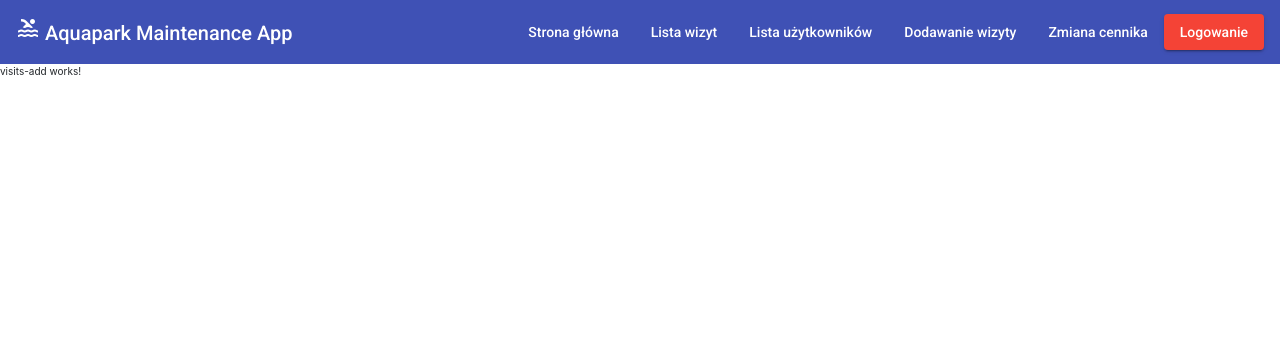
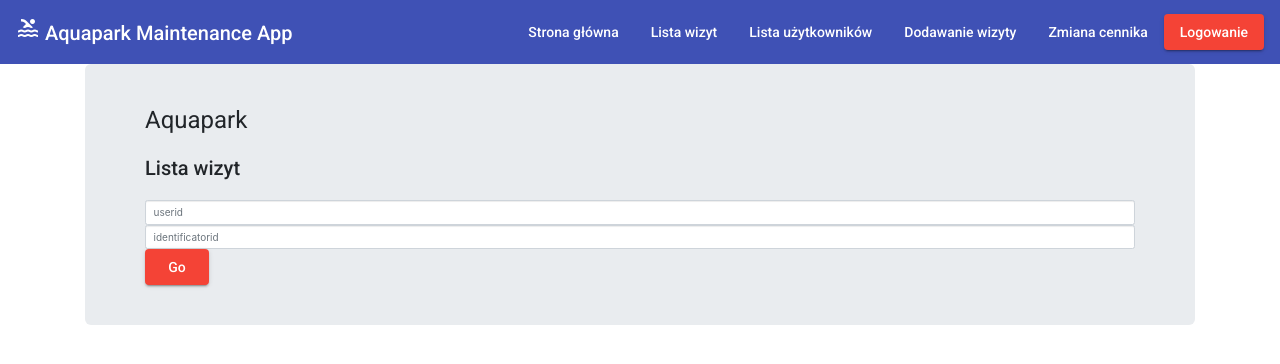
Before and after one commit to sosena1/AEII_2020_BD2_Sosna_Aquapark, an Angular app in the folder AEII_2020_BD2_Sosna_Aquapark-frontend-base/frontend-application/aquapark/: page /visitadd in a window 1280 px wide. Shown: the top 364 px of the page. Built offline with nearby package versions, Linux system fonts and the light colour scheme.

Commit message:
Poprawione wyświetlanie wizyt, dodane dodawanie wizyt (do drobnych poprawek, tj. end_visit), dodać dodawanie użytkownika

```diff
--- a/AEII_2020_BD2_Sosna_Aquapark-frontend-base/frontend-application/aquapark/src/app/data/visit.service.ts
+++ b/AEII_2020_BD2_Sosna_Aquapark-frontend-base/frontend-application/aquapark/src/app/data/visit.service.ts
@@ -4,6 +4,7 @@ import {HttpClient} from '@angular/common/http';
 // @ts-ignore
 import { Visit } from './visit';
 import {environment} from '../../environments/environment';
+
 
 @Injectable({
   providedIn: 'root'
@@ -21,6 +22,11 @@ export class VisitService {
   // Do jednej konkretnej
   getVisit(visitId): Observable<Visit> {
     return this.http.get<Visit>('http://localhost:8080/api/visit/' + visitId);
+  }
+
+  addVisit(visitObject): any {
+    // tslint:disable-next-line:ban-types
+    return this.http.post<Object>((environment.apiUrl + 'api/visit/start_visit'), visitObject);
   }
 }
 
@@ -74,6 +80,8 @@ export interface Links {
 }
 
 export interface Visit {
+  [key: string]: any;
+  clientName?: string;
   date: string;
   startTime: string;
   endTime: string;
--- a/AEII_2020_BD2_Sosna_Aquapark-frontend-base/frontend-application/aquapark/src/app/data/visit.ts
+++ b/AEII_2020_BD2_Sosna_Aquapark-frontend-base/frontend-application/aquapark/src/app/data/visit.ts
@@ -48,6 +48,7 @@
   }
 
  export interface Visit {
+    clientName: string;
     date: string;
     startTime: string;
     endTime: string;
--- a/AEII_2020_BD2_Sosna_Aquapark-frontend-base/frontend-application/aquapark/src/app/employees/employees.component.html
+++ b/AEII_2020_BD2_Sosna_Aquapark-frontend-base/frontend-application/aquapark/src/app/employees/employees.component.html
@@ -26,6 +26,8 @@
               <br>
               {{"Nr PESEL: "}}
               {{user.pesel}}
+              {{user._embedded.gender.genderName}}
+<!--              {{user._links.client.href}}-->
 <!--              Coś w tym stylu by się przydało poniżej w toUserDetails-->
 <!--              {{user._links.self.href}}-->
               <button (click)="toUserDetails()" mat-raised-button color="warn">Szczegóły</button>
--- a/AEII_2020_BD2_Sosna_Aquapark-frontend-base/frontend-application/aquapark/src/app/visits-add/visits-add.component.html
+++ b/AEII_2020_BD2_Sosna_Aquapark-frontend-base/frontend-application/aquapark/src/app/visits-add/visits-add.component.html
@@ -1 +1,17 @@
-<p>visits-add works!</p>
+<!--<p>visits-add works!</p>-->
+
+<link rel="stylesheet" href="https://stackpath.bootstrapcdn.com/bootstrap/4.5.2/css/bootstrap.min.css" integrity="sha384-JcKb8q3iqJ61gNV9KGb8thSsNjpSL0n8PARn9HuZOnIxN0hoP+VmmDGMN5t9UJ0Z" crossorigin="anonymous">
+<!--<p>visits works!</p>-->
+
+<div class="container">
+  <div class="jumbotron">
+    <h1>Aquapark</h1>
+    <h2>Lista wizyt</h2>
+
+
+    <input type="text" class="form-control" id="nr1" name="nr1" [(ngModel)]="userid" placeholder="userid">
+    <input type="text" class="form-control" id="nr2" name="nr2" [(ngModel)]="identificatorid" placeholder="identificatorid">
+    <button (click)="moveFurther()" mat-raised-button color="warn">Go</button>
+
+  </div>
+</div>
--- a/AEII_2020_BD2_Sosna_Aquapark-frontend-base/frontend-application/aquapark/src/app/visits-add/visits-add.component.ts
+++ b/AEII_2020_BD2_Sosna_Aquapark-frontend-base/frontend-application/aquapark/src/app/visits-add/visits-add.component.ts
@@ -1,4 +1,6 @@
 import { Component, OnInit } from '@angular/core';
+import {Router} from '@angular/router';
+import {VisitService} from '../data/visit.service';
 
 @Component({
   selector: 'app-visits-add',
@@ -7,9 +9,31 @@ import { Component, OnInit } from '@angular/core';
 })
 export class VisitsAddComponent implements OnInit {
 
-  constructor() { }
+  // Moje html
+  public userid: number;
+  public identificatorid: number;
+  constructor(private visitService: VisitService, private router: Router) { }
 
   ngOnInit(): void {
   }
 
+  // tslint:disable-next-line:typedef
+  moveFurther() {
+    console.log(this.userid, this.identificatorid);
+    // Tworzenie nowego obiektu userId z pól userid
+    // Tworzenie obiektu to tylko to co jest w klamrach
+    // v1
+    // this.visitService.addVisit({userId: this.userid, identificatorId: this.identificatorid});
+
+    // v2
+    const visitObject: any = {
+      userId: this.userid,
+      identificatorId: this.identificatorid
+    };
+    // this.visitService.addVisit(visitObject);
+    this.visitService.addVisit(visitObject).subscribe(data => console.log(data));
+
+    // this.router.navigate(['/users/' + emptyField]);
+  }
+
 }
--- a/AEII_2020_BD2_Sosna_Aquapark-frontend-base/frontend-application/aquapark/src/app/visits/visits.component.html
+++ b/AEII_2020_BD2_Sosna_Aquapark-frontend-base/frontend-application/aquapark/src/app/visits/visits.component.html
@@ -22,10 +22,13 @@
             {{", "}}
             {{visit.date}}
             {{"   | "}}
-<!--            <br>-->
             {{"Cena biletu: "}}
             {{visit.value}}
             {{"zł"}}
+            {{"   | "}}
+            {{"Nazwisko klienta"}}
+            {{visit.clientName}}
+
             </h4>
 <!--            var str = "http://localhost:4200/api/visits/1/client";-->
 <!--            {{inputString = visit._links.client.href}}-->
--- a/AEII_2020_BD2_Sosna_Aquapark-frontend-base/frontend-application/aquapark/src/app/visits/visits.component.ts
+++ b/AEII_2020_BD2_Sosna_Aquapark-frontend-base/frontend-application/aquapark/src/app/visits/visits.component.ts
@@ -2,6 +2,8 @@ import { Component, Injectable, OnInit } from '@angular/core';
 import {RootObject, Visit} from '../data/visit';
 import {VisitService} from '../data/visit.service';
 import {Router} from '@angular/router';
+import {HttpClient} from '@angular/common/http';
+import {Client} from '../data/user.service';
 
 @Component({
   selector: 'app-visits',
@@ -11,7 +13,7 @@ import {Router} from '@angular/router';
 
 export class VisitsComponent implements OnInit {
 
-  constructor(private visitService: VisitService, private router: Router) { }
+  constructor(private visitService: VisitService, private router: Router, private httpClient: HttpClient) { }
 
   visits: RootObject;
 
@@ -26,7 +28,15 @@ export class VisitsComponent implements OnInit {
   // }
 
   ngOnInit(): void {
-    this.visitService.getVisits().subscribe(value => {this.visits = value; });
+    this.visitService.getVisits().subscribe(value => {
+      this.visits = value;
+      this.visits._embedded.visits.forEach(visit => {
+        this.httpClient.get<Client>(visit._links.client.href).subscribe(client => {
+          visit.clientName = client._embedded.user.firstName + ' ' +  client._embedded.user.lastName;
+        });
+      })
+
+    });
     console.log();
   }
 }
```
Also changed, not shown: AEII_2020_BD2_Sosna_Aquapark-frontend-base/frontend-application/aquapark/src/app/data/user.service.ts (+7 -0 lines).
